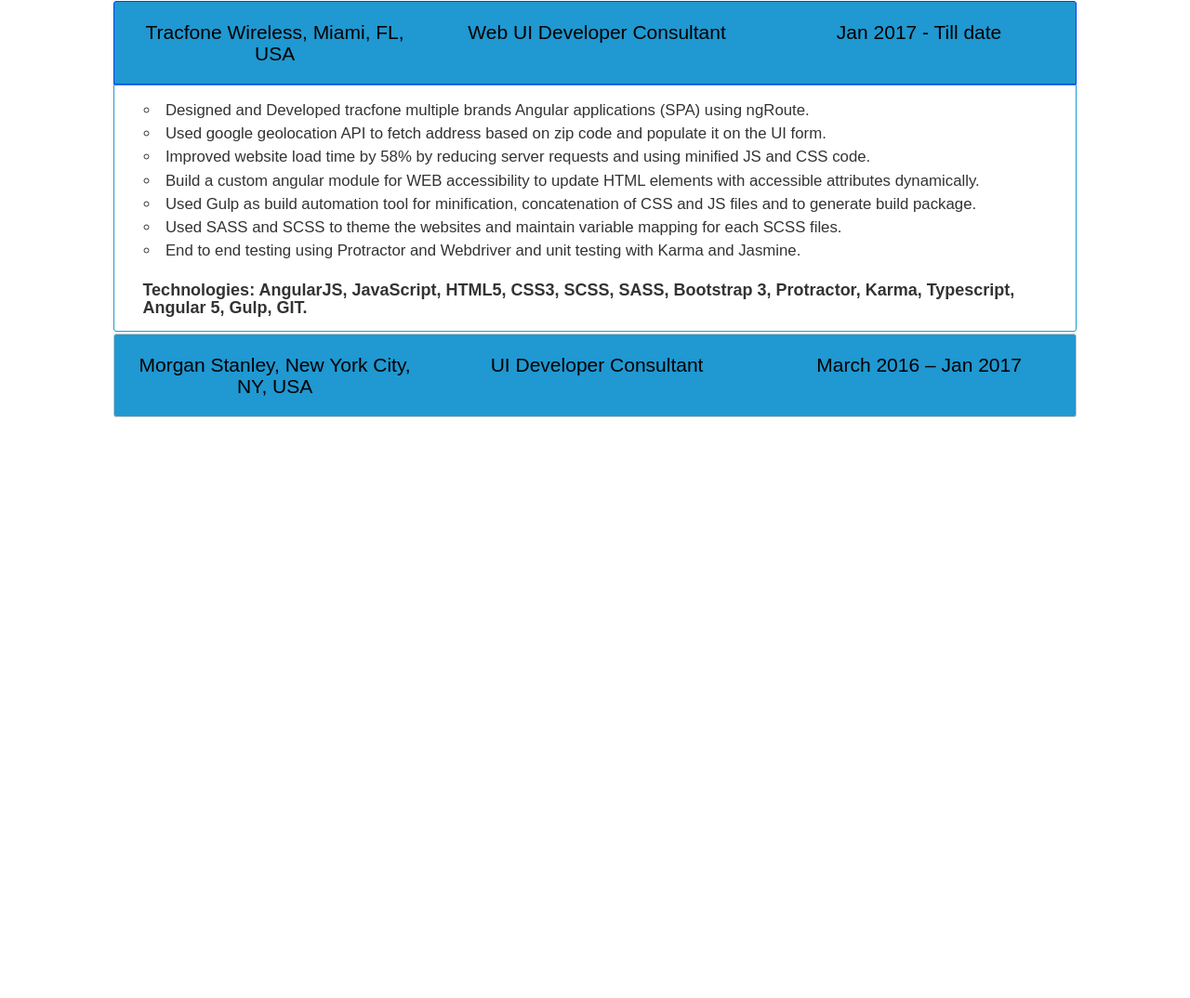
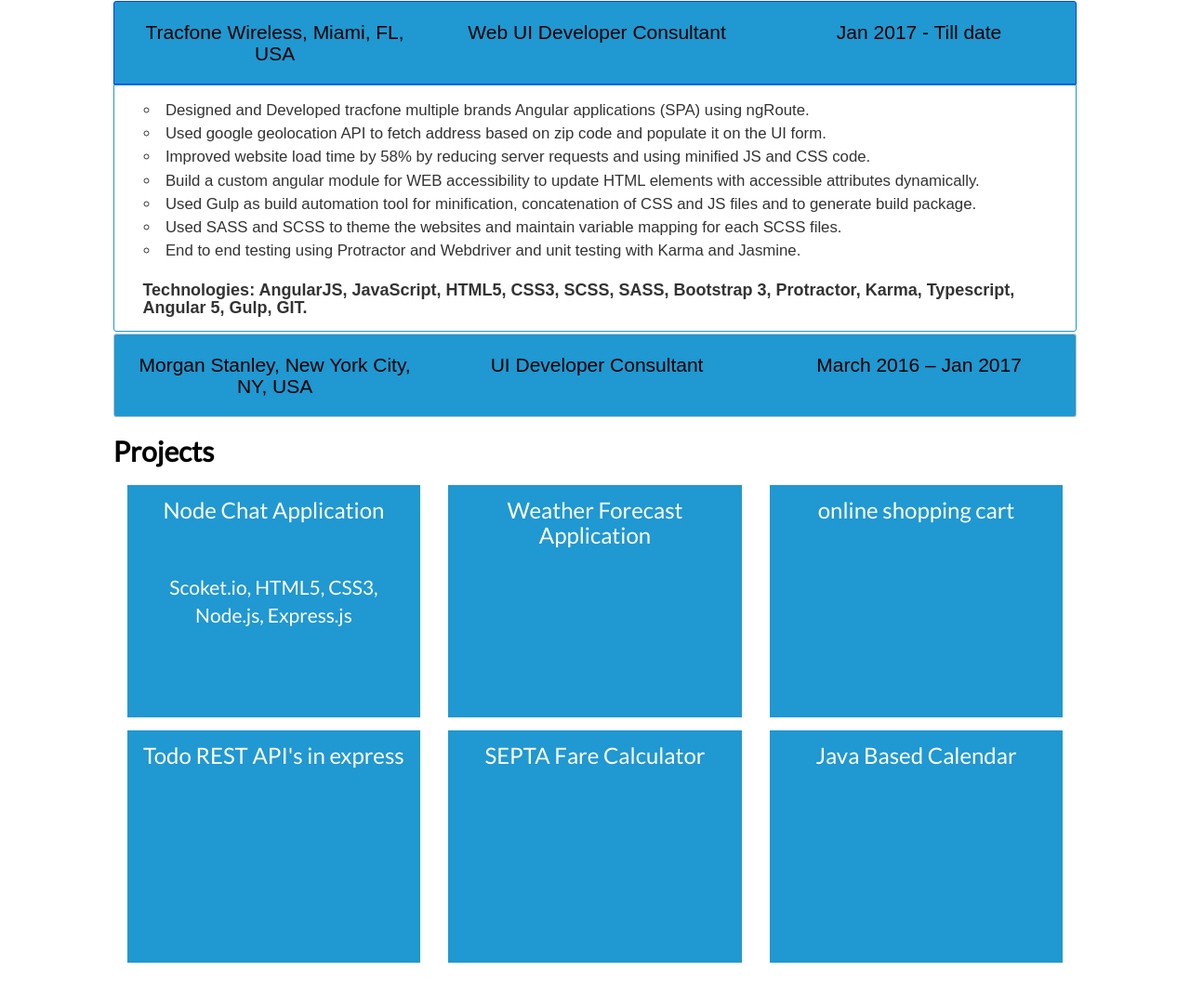
Before and after one commit to ahmedkhan50/Nabeel-Portfolio, a website: page public/index.html in a window 1280 px wide. Shown: the part 1053-2127 px from the top of the page at 93% size. Before the commit the page ends 1522 px from the top, so only its background shows below. Drawn offline with nearby package versions, Linux system fonts and the light colour scheme.

Commit message:
added projects

```diff
--- a/public/css/styles.css
+++ b/public/css/styles.css
@@ -286,3 +286,65 @@
     padding: 0.1em;
     font-size: 1.2em;
 }
+
+#projects ul{
+    overflow: auto;
+    padding: 0px;
+}
+
+#projects ul a{
+   text-decoration: none;
+   margin-bottom: 1em;
+}
+
+#projects ul a .name_tech > .description{
+   position: absolute;
+   width: 100%;
+   height: 100%;
+   top: 0px;
+   padding: 0 15px;
+   overflow: hidden;
+   min-height: 250px;
+   background-color: #2098D1;
+   color: white;
+   transform: scale(0);
+   transition: all 0.5s ease-in-out;
+   text-align: center;
+}
+
+#projects ul a .name_tech > .description ol{
+    padding: 0px;
+}
+
+#projects ul a .name_tech li + span{
+   position: absolute;
+   top: 50%;
+   left: 0px;
+   text-align: center;
+   color: white;
+   font-size: 1.5em;
+   padding: 0 2em;
+   transform: translateY(-50%);
+}
+
+#projects ul a .name_tech{
+    position: relative;
+    background-color: #2098D1;
+}
+
+#projects ul .name_tech .info li{
+    list-style-type: none;
+    overflow: hidden;
+    min-height: 250px;
+    color: white;
+    text-align: center;
+    padding: 1em;
+}
+
+#projects ul a:hover .name_tech .info{
+    transform: scale(0);
+}
+
+#projects ul a:hover .name_tech .description{
+    transform: scale(1);
+}
--- a/public/index.html
+++ b/public/index.html
@@ -124,8 +124,11 @@
                     <li>Designed and Developed tracfone multiple brands Angular applications (SPA) using ngRoute.</li>
                     <li>Used google geolocation API to fetch address based on zip code and populate it on the UI form.</li>
                     <li>Improved website load time by 58% by reducing server requests and using minified JS and CSS code.</li>
-                <li>Build a custom angular module for WEB accessibility to update HTML elements with accessible attributes dynamically.</li>
-                <li>Used Gulp as build automation tool for minification, concatenation of CSS and JS files and to generate build package.</li>
+                    <li>Build a custom angular module for WEB accessibility to update HTML elements with accessible attributes
+                        dynamically.
+                    </li>
+                    <li>Used Gulp as build automation tool for minification, concatenation of CSS and JS files and to generate
+                        build package.</li>
                     <li>Used SASS and SCSS to theme the websites and maintain variable mapping for each SCSS files.</li>
                     <li>End to end testing using Protractor and Webdriver and unit testing with Karma and Jasmine.</li>
                 </ul>
@@ -141,15 +144,94 @@
             </h3>
             <div>
                 <ul>
-               <li>Build UI-Router angular application for financial advisors to create/update account based allocations for clients.</li>
-               <li>Implemented custom angular directives to add a sticky row with dynamic update when page goes beyond the viewport.</li>
+                    <li>Build UI-Router angular application for financial advisors to create/update account based allocations
+                        for clients.</li>
+                    <li>Implemented custom angular directives to add a sticky row with dynamic update when page goes beyond the
+                        viewport.
+                    </li>
                     <li>Used D3.js and Highcharts API to build data visualization charts like donut and pie chart.</li>
-               <li>Improved application launch by 5s using lazy load technique and pagination feature to stop page freeze when more data.</li>
-               <li>Implemented mock REST API’s using Express.js framework of Node.js and mongoose for ORM to support backend database calls for MongoDB database.</li>
+                    <li>Improved application launch by 5s using lazy load technique and pagination feature to stop page freeze
+                        when more data.</li>
+                    <li>Implemented mock REST API’s using Express.js framework of Node.js and mongoose for ORM to support backend
+                        database calls for MongoDB database.</li>
                 </ul>
                 <h4 class="mt-2"><strong>Technologies: AngularJS, Angular Material, lodash, Highcharts API, D3.js, jQuery, AJAX, Underscore.js, JavaScript, MongoDB, Mongoose, Node.js.</strong></h4>
             </div>
         </div>
+    </div>
+    <!--projects-->
+    <h2 class="col-xs-12 col-sm-10 col-md-10 col-lg-10 col-sm-offset-1 col-md-offset-1 col-lg-offset-1 mb-2 bold">Projects</h2>
+    <div id="projects" class="col-xs-12 col-sm-10 col-md-10 col-lg-10 col-sm-offset-1 col-md-offset-1 col-lg-offset-1 mb-2">
+        <ul>
+            <!--Node chat application..-->
+            <a class="col-xs-12 col-sm-6 col-md-6 col-lg-4" href="https://chat-me-in.herokuapp.com/" target="_blank" title="node chat application">
+                <div class="name_tech">
+                    <div class="info">
+                    <li>
+                        <h3>Node Chat Application</h3>
+                    </li>
+                    <span>Scoket.io, HTML5, CSS3, Node.js, Express.js</span>
+                    </div>
+                    <div class="description">
+                        <ol>
+                            <li>Enable user to join a chat room and chat with members of same group.</li>
+                        </ol>
+                    </div>
+                </div>
+            </a>
+            <!--weather forecast application..-->
+            <a class="col-xs-12 col-sm-6 col-md-6 col-lg-4" href="https://github.com/ahmedkhan50/weather-app" target="_blank" title="weather forecast application">
+                <div class="name_tech">
+                    <div class="info">
+                    <li>
+                        <h3>Weather Forecast Application</h3>
+                    </li>
+                    </div>
+                </div>
+            </a>
+            <!--online shopping cart-->
+            <a class="col-xs-12 col-sm-6 col-md-6 col-lg-4" href="https://github.com/ahmedkhan50/ShoppingCart" target="_blank" title="shopping cart">
+                <div class="name_tech">
+                    <div class="info">
+                    <li>
+                        <h3>online shopping cart</h3>
+                    </li>
+                    </div>
+                </div>
+            </a>
+            <!--Todo REST API's in express-->
+            <a class="col-xs-12 col-sm-6 col-md-6 col-lg-4" href="https://github.com/ahmedkhan50/Node-API-s" target="_blank" title="Node Rest API's'">
+                <div class="name_tech">
+                    <div class="info">
+                    <li>
+                        <h3>Todo REST API's in express</h3>
+                    </li>
+                    </div>
+                </div>
+            </a>
+            <!--SEPTA Regional Fare Calculator-->
+            <a class="col-xs-12 col-sm-6 col-md-6 col-lg-4" href="https://github.com/ahmedkhan50/SEPTA-Regional-Rail-Fare-Calculator"
+                target="_blank" title="Septa Regional Fare Calculator">
+                <div class="name_tech">
+                    <div class="info">
+                    <li>
+                        <h3>SEPTA Fare Calculator</h3>
+                    </li>
+                    </div>
+                </div>
+            </a>
+            <!--Java Based Calendar-->
+            <a class="col-xs-12 col-sm-6 col-md-6 col-lg-4" href="https://github.com/ahmedkhan50/Java-Based-Calendar" target="_blank"
+                title="Java Based Calendar">
+                <div class="name_tech">
+                    <div class="info">
+                    <li>
+                        <h3>Java Based Calendar</h3>
+                    </li>
+                    </div>
+                </div>
+            </a>
+        </ul>
     </div>
 </main>
 
```
Lines whose indentation alone changed are shown as unchanged.
